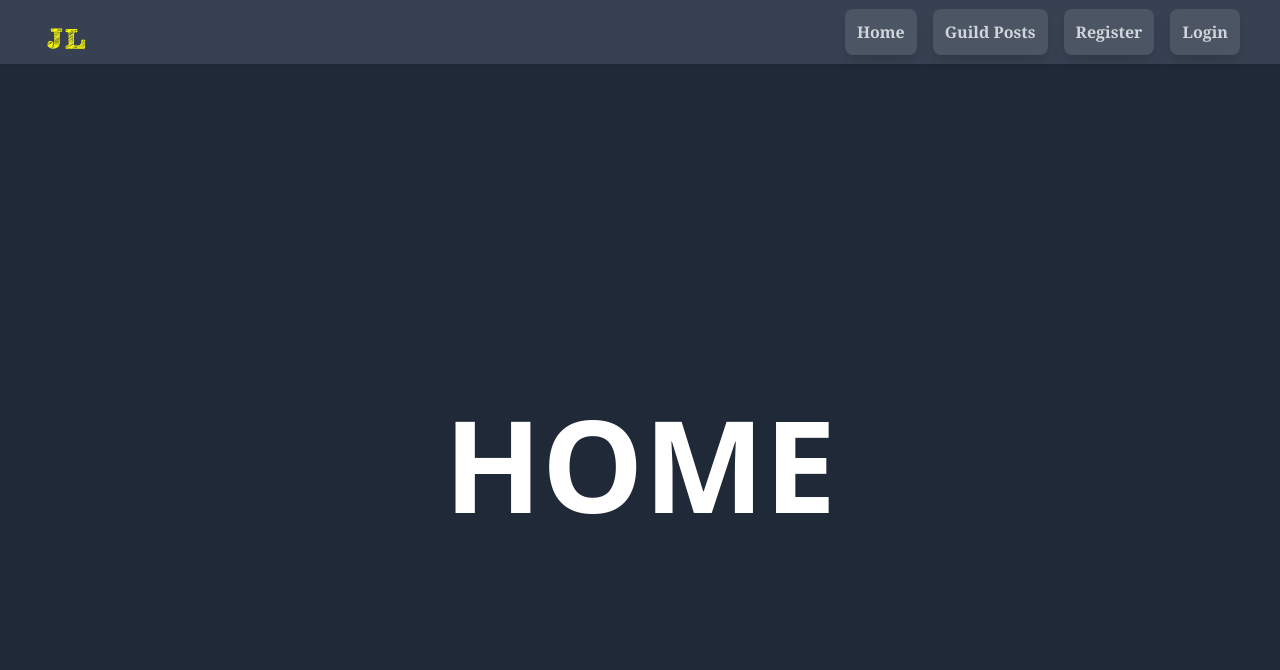
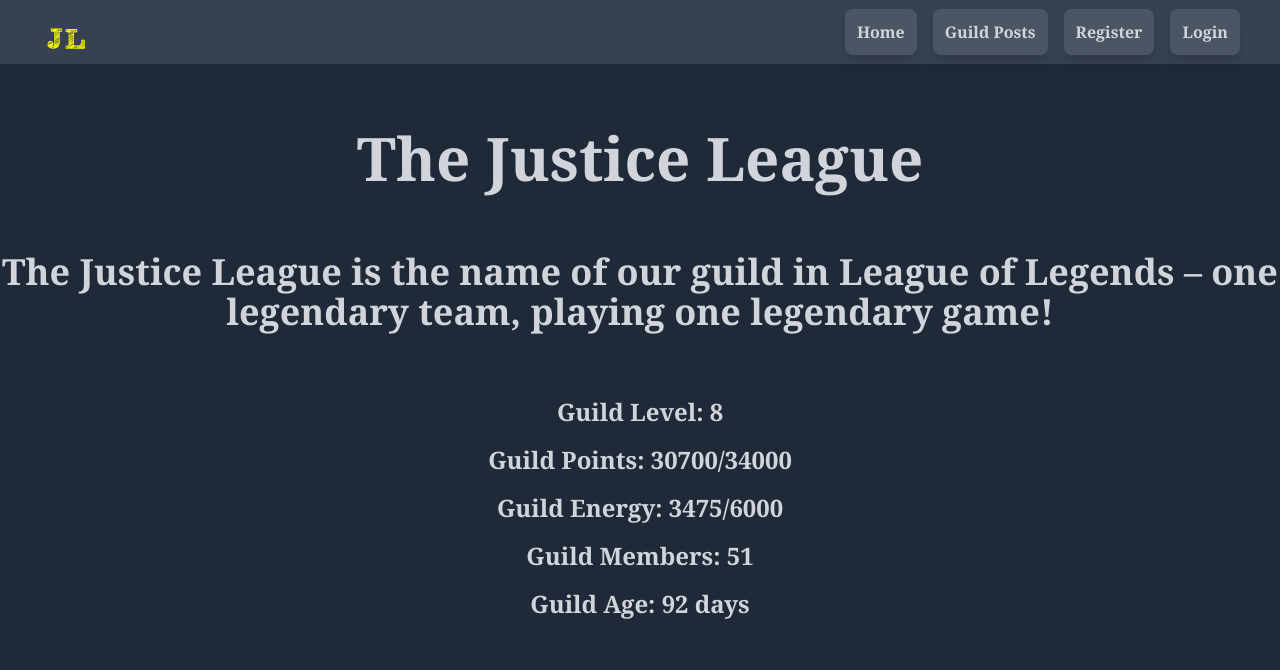
Before and after one commit to Bozhidar-Vangelov/the-justice-league, a React (Create React App) app: page / in a window 1280 px wide. Shown: the top 670 px of the page. Built offline with nearby package versions, Linux system fonts and the light colour scheme; the HTML template or start-up script is replaced by a standard one.

Commit message:
Update home page

```diff
--- a/src/App.js
+++ b/src/App.js
@@ -4,7 +4,7 @@
 import { NotificationProvider } from './contexts/NotificationContext.js';
 
 import Navbar from './components/Navbar/Navbar.js';
-import Home from './components/Home.js';
+import Home from './components/Home/Home.js';
 import MyAccount from './components/MyAccount/MyAccount.js';
 import CreatePost from './components/CreatePost/CreatePost.js';
 import GuildPosts from './components/GuildPosts/GuildPosts.js';
--- a/src/components/Home.js
+++ /dev/null
@@ -1,11 +0,0 @@
-import React from 'react';
-
-function Home() {
-  return (
-    <div className='h-screen flex justify-center items-center bg-gray-800'>
-      <h1 className='text-9xl uppercase font-black text-white'>Home</h1>
-    </div>
-  );
-}
-
-export default Home;
--- /dev/null
+++ b/src/components/Home/Home.js
@@ -0,0 +1,26 @@
+import homeStyles from './HomeStyles.js';
+
+function Home() {
+  return (
+    <div className='h-screen text-center items-center bg-gray-800'>
+      <h1 className={homeStyles.header}>The Justice League</h1>
+      <h2 className={homeStyles.secondaryHeader}>
+        The Justice League is the name of our guild in League of Legends – one
+        legendary team, playing one legendary game!{' '}
+      </h2>
+      <p className={homeStyles.info}>Guild Level: 8</p>
+      <p className={homeStyles.info}>Guild Points: 30700/34000</p>
+      <p className={homeStyles.info}>Guild Energy: 3475/6000</p>
+      <p className={homeStyles.info}>Guild Members: 51</p>
+      <p className={homeStyles.info}>Guild Age: 92 days</p>
+      <div className={homeStyles.imageBox}>
+        <img
+          src='https://lisbdnet.com/wp-content/uploads/2021/10/best-ult-in-lol.jpg'
+          alt=''
+        />
+      </div>
+    </div>
+  );
+}
+
+export default Home;
--- /dev/null
+++ b/src/components/Home/HomeStyles.js
@@ -0,0 +1,40 @@
+const homeStyles = {
+  header: [
+    'mt-16',
+    'text-center',
+    'text-6xl',
+    'text-gray-300',
+    'font-serif',
+    'font-bold',
+  ].join(' '),
+  secondaryHeader: [
+    'mt-16',
+    'mb-16',
+    'text-center',
+    'text-4xl',
+    'text-gray-300',
+    'font-serif',
+    'font-bold',
+  ].join(' '),
+  info: [
+    'mt-4',
+    'text-center',
+    'text-2xl',
+    'text-gray-300',
+    'font-serif',
+    'font-bold',
+  ].join(' '),
+  imageBox: [
+    'border-8',
+    'border-double',
+    'border-gray-900',
+    'items-center',
+    'mt-16',
+    'm-auto',
+    'bg-white',
+    'overflow-hidden',
+    'w-1/3',
+  ].join(' '),
+};
+
+export default homeStyles;
```
